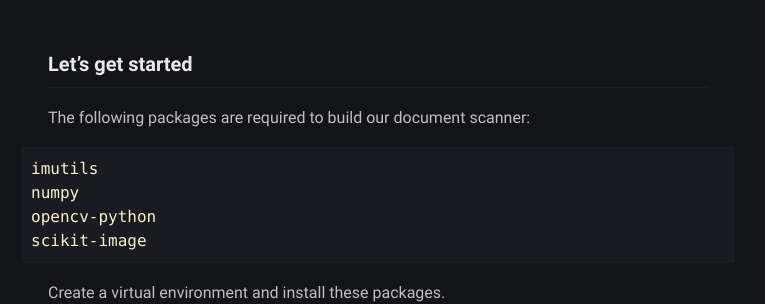
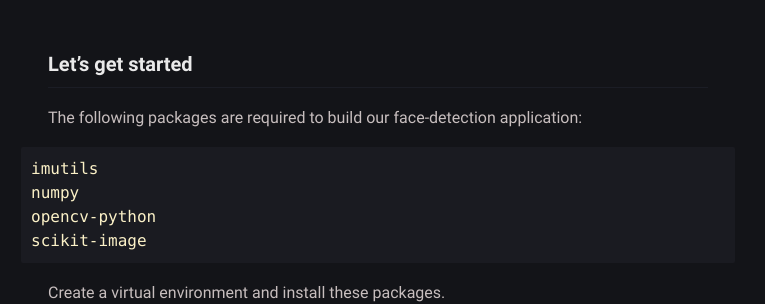
Before and after one commit to bumblebee211196/bees_blog, a Jekyll site: the page built from _posts/face-detection/2020-12-17-face-detection-using-python-and-opencv.md, in a window 1280 px wide and 900 px high, scrolled down 521 px. Shown: the part 152-456 px from the top of the window, without its empty margins (262-1027 px from the left). Built offline with Jekyll 4.4.1, drawn with Linux system fonts in a browser that asks for light colours.

Commit message:
:pencil2: Typo

````diff
--- a/_posts/face-detection/2020-12-17-face-detection-using-python-and-opencv.md
+++ b/_posts/face-detection/2020-12-17-face-detection-using-python-and-opencv.md
@@ -15,7 +15,7 @@ Once we have the above files, we can start building the application
 
 ### Let's get started
 
-The following packages are required to build our document scanner:
+The following packages are required to build our face-detection application:
 
 ```text
 imutils
````
